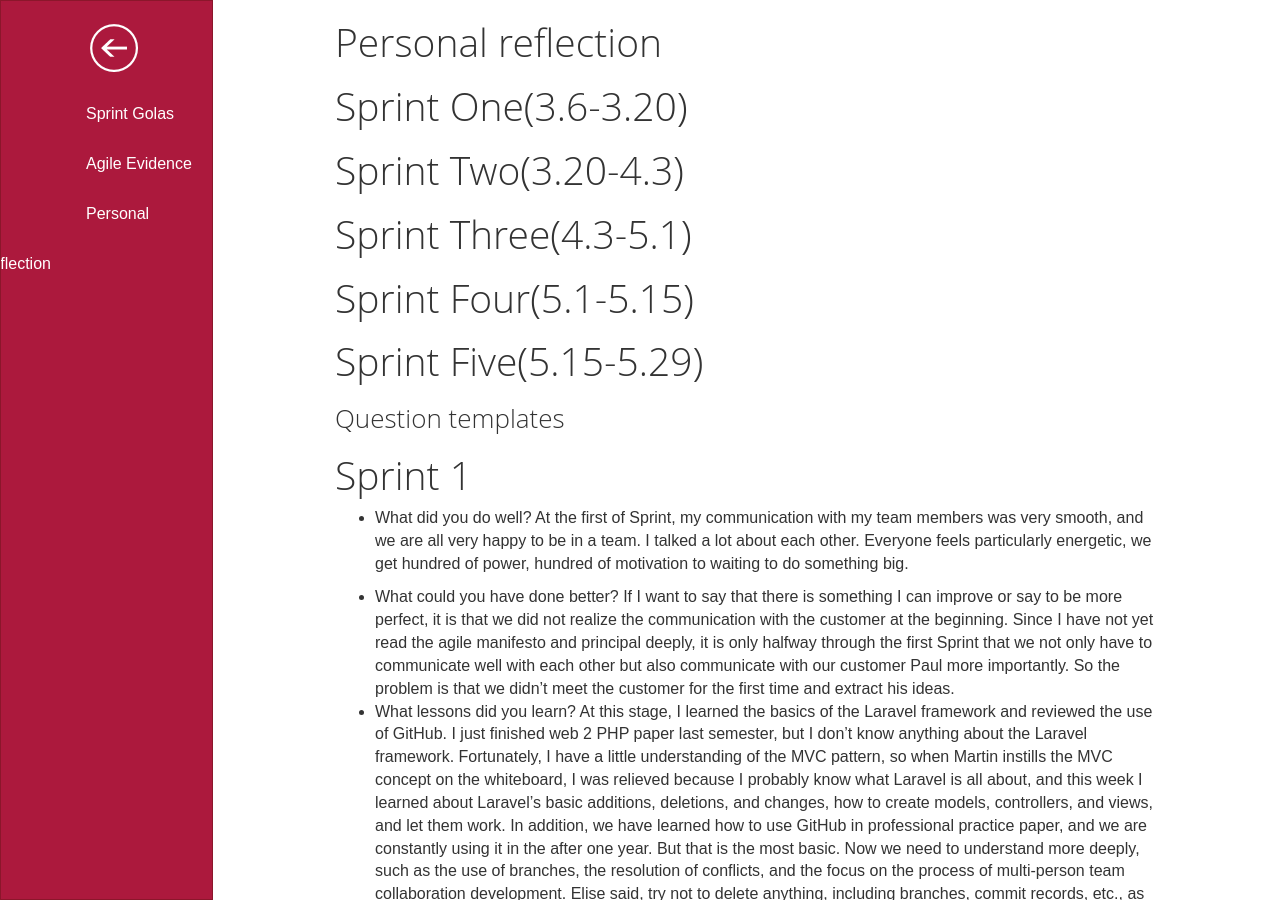
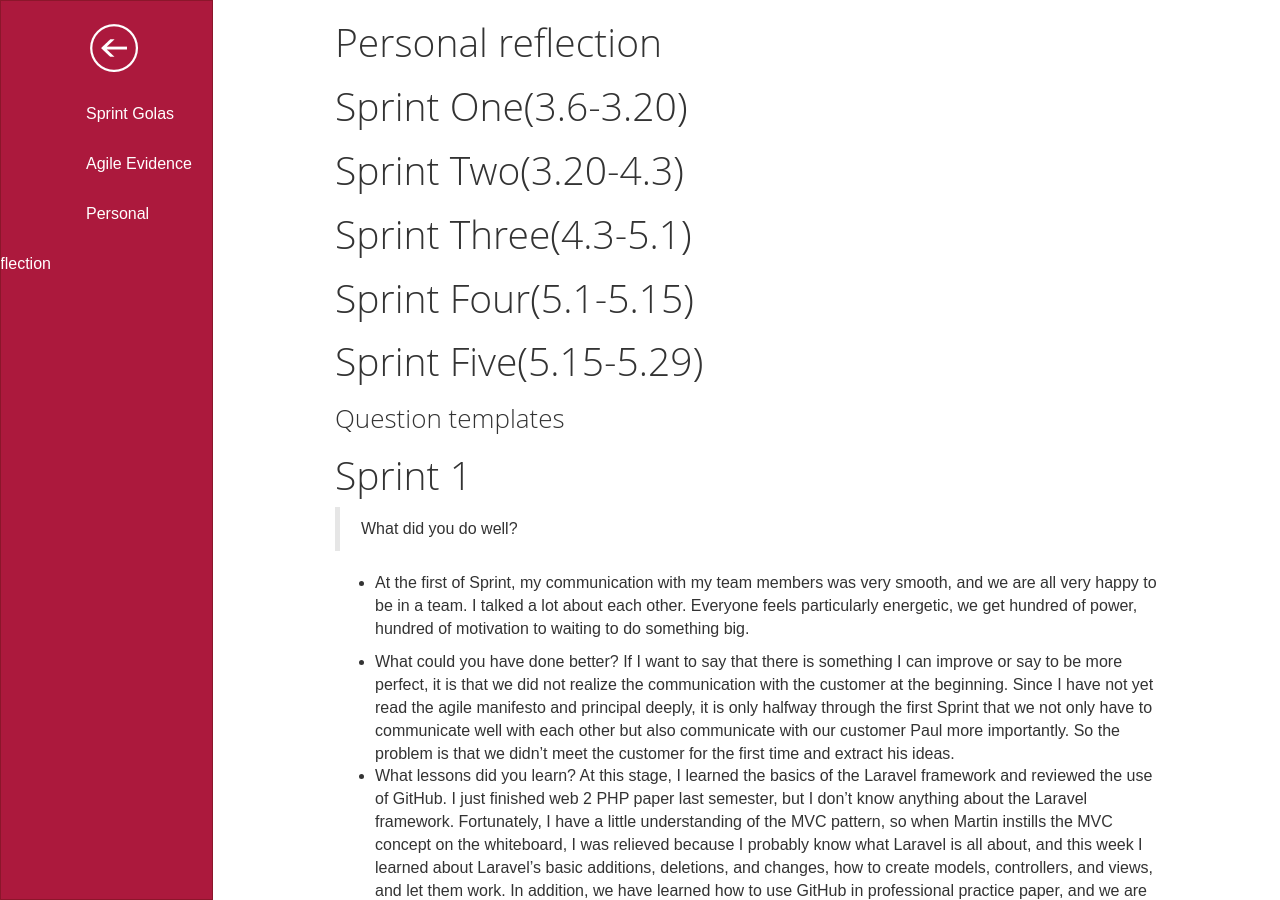
Before and after one commit to aemooooon/Software-engineering-profolio, a Jekyll site: the page built from reflection/index.md, in a window 1280 px wide and 900 px high. Built offline with Jekyll 4.4.1, drawn with Linux system fonts in a browser that asks for light colours; nearby versions of some CDN libraries.

```diff
--- a/reflection/index.md
+++ b/reflection/index.md
@@ -17,8 +17,9 @@ theme: red
 
 
 # Sprint 1
-* What did you do well?
-At the first of Sprint, my communication with my team members was very smooth, and we are all very happy to be in a team.
+> What did you do well?
+
+* At the first of Sprint, my communication with my team members was very smooth, and we are all very happy to be in a team.
 I talked a lot about each other. Everyone feels particularly energetic, we get hundred of power, hundred of motivation to waiting to do something big.
 
 * What could you have done better?
```
